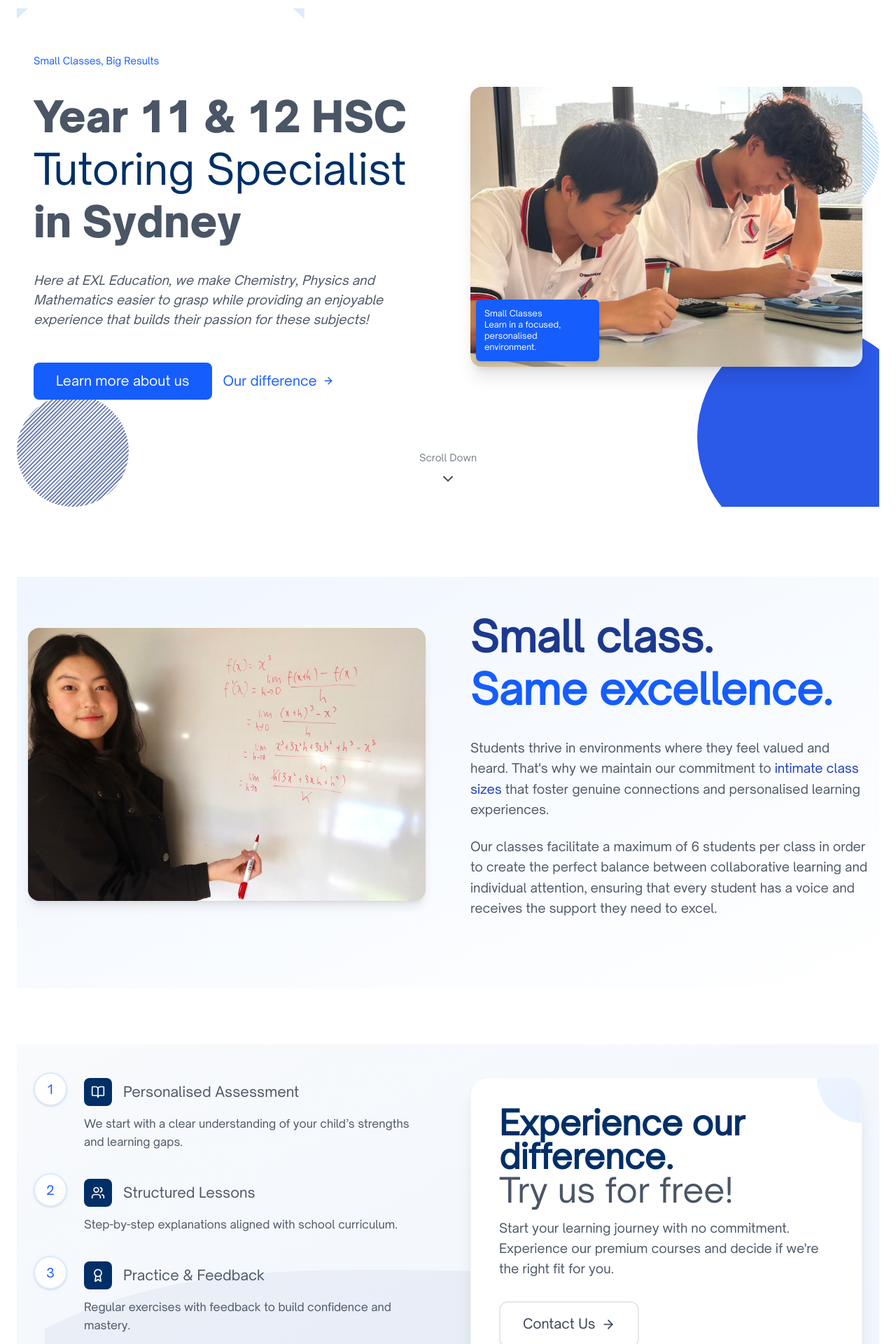
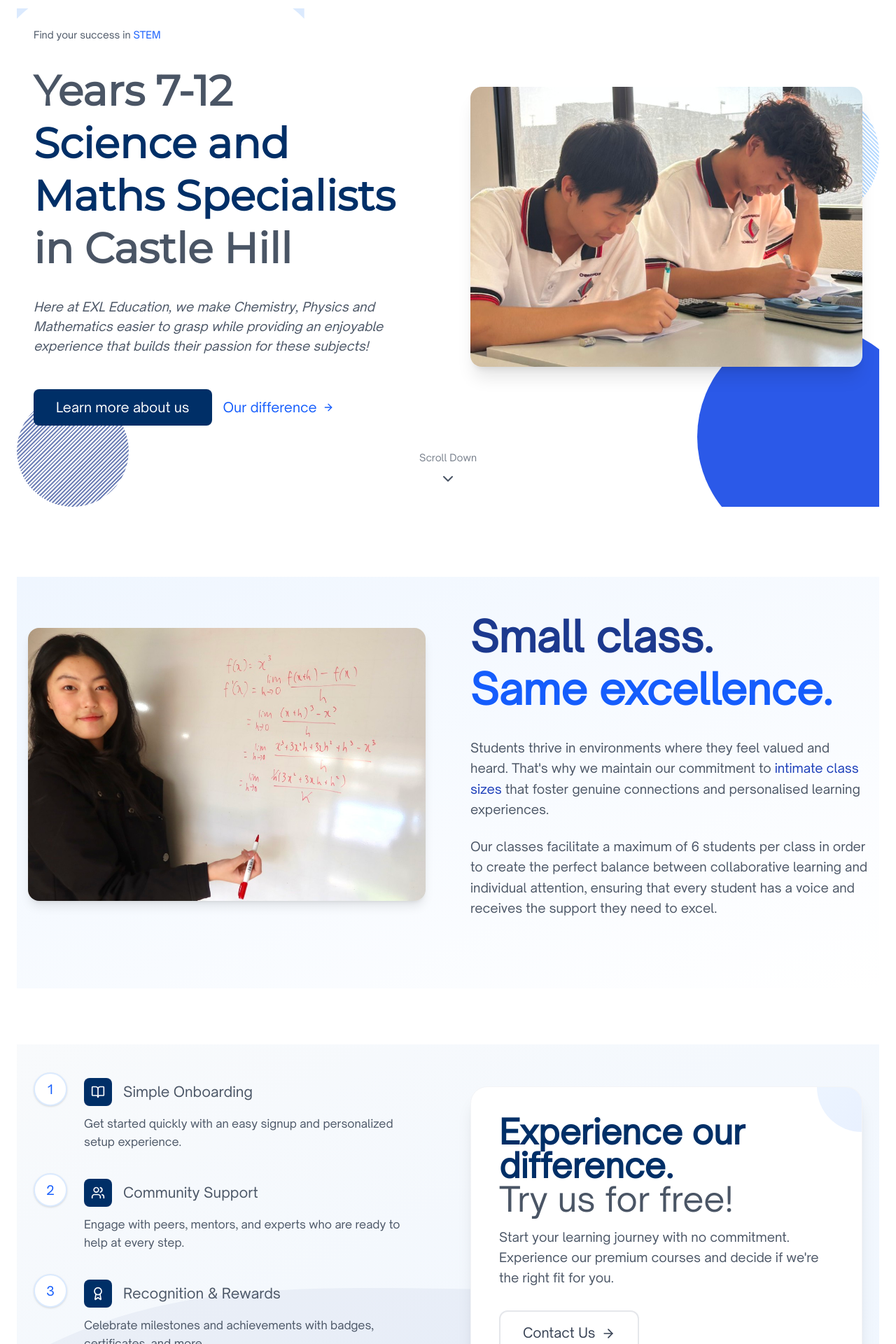
Before and after one commit to Werosh/exl-education-website, a React (Vite) app: page / in a window 1280 px wide. Shown: the part 100-2020 px from the top of the page at 70% size. Built offline with nearby package versions, Linux system fonts and the light colour scheme.

Commit message:
major changes 003

```diff
--- a/src/Pages/main pages/About.jsx
+++ b/src/Pages/main pages/About.jsx
@@ -265,15 +265,16 @@ const About = () => {
               className="text-5xl lg:text-6xl font-bold mb-6 leading-tight"
               variants={itemVariants}
             >
-              Helping HSC Students Unlock Their Full Potential
+              Helping all students unlock their full potential
             </motion.h1>
             <motion.p
               className="text-xl lg:text-xl mb-8 text-blue-100 leading-relaxed"
               variants={itemVariants}
             >
               We believe every student can achieve excellence with the right
-              guidance. That’s why we provide personalised lessons, patient
-              explanations, and ongoing support to build confidence and results.
+              guidance. That's why we help students and parents understand NSW's
+              high school journey as a whole from <br /> year 7 foundations to
+              year 12 final exams.
             </motion.p>
             <motion.div
               className="flex flex-wrap gap-6 text-sm text-blue-200"
@@ -779,6 +780,7 @@ const About = () => {
               difference that expert guidance and comprehensive support can make
               in your academic journey.
             </p>
+            <a href="/contact">
               <motion.button
                 className="bg-white text-blue-900 px-8 py-4 rounded-xl font-bold text-lg hover:bg-blue-50 transition-colors duration-300 inline-flex items-center gap-2"
                 whileHover={{ scale: 1.05 }}
@@ -787,6 +789,7 @@ const About = () => {
                 Start Your Journey
                 <ArrowRight className="w-5 h-5" />
               </motion.button>
+            </a>
           </motion.div>
         </div>
       </motion.section>
--- a/src/index.css
+++ b/src/index.css
@@ -3,6 +3,11 @@
 @font-face {
   font-family: "Open Sauce One Black";
   src: url("/src/assets/fonts/open-sauce.one-black.ttf") format("truetype");
+}
+
+@font-face {
+  font-family: "Montserrat";
+  src: url("/src/assets/fonts/Montserrat-Regular.ttf") format("truetype");
 }
 
 @font-face {
@@ -23,6 +28,11 @@ html {
   font-weight: normal;
 }
 
+.Montserrat-font {
+  font-family: Montserrat;
+  font-weight: 900;
+}
+
 h1 {
   font-family: Open Sauce One Black;
   font-weight: 700;
--- a/src/sections/FeaturesSection.jsx
+++ b/src/sections/FeaturesSection.jsx
@@ -9,29 +9,30 @@ const Features = () => {
     {
       number: "1",
       icon: BookOpen,
-      title: "Personalised Assessment",
+      title: "Simple Onboarding",
       description:
-        "We start with a clear understanding of your child’s strengths and learning gaps.",
+        "Get started quickly with an easy signup and personalized setup experience.",
     },
     {
       number: "2",
       icon: Users,
-      title: "Structured Lessons",
-      description: "Step-by-step explanations aligned with school curriculum.",
+      title: "Community Support",
+      description:
+        "Engage with peers, mentors, and experts who are ready to help at every step.",
     },
     {
       number: "3",
       icon: Award,
-      title: "Practice & Feedback",
+      title: "Recognition & Rewards",
       description:
-        "Regular exercises with feedback to build confidence and mastery. ",
+        "Celebrate milestones and achievements with badges, certificates, and more.",
     },
     {
       number: "4",
       icon: Zap,
-      title: "Progress Tracking",
+      title: "Seamless Progress",
       description:
-        "Parents and students see measurable improvement every term.",
+        "Track growth effortlessly with real-time updates and transparent reporting.",
     },
   ];
 
--- a/src/sections/Hero.jsx
+++ b/src/sections/Hero.jsx
@@ -62,26 +62,30 @@ const HeroSection = () => {
         <div className="max-w-7xl mx-auto w-full">
           <div className="grid lg:grid-cols-2 gap-16 items-center">
             {/* Left */}
-            <div className="flex flex-col justify-center space-y-8">
+            <div className="flex flex-col justify-center space-y-8 Montserrat-font ">
               <motion.span
-                className="text-sm text-blue-600 font-medium"
+                className="text-sm text-gray-600 font-medium"
                 variants={fadeInUp}
                 initial="hidden"
                 animate="visible"
                 custom={1}
               >
-                Small Classes, Big Results
+                Find your success in{" "}
+                <span className="text-blue-600 font-bold">STEM</span>
               </motion.span>
               <motion.h1
-                className="text-5xl lg:text-6xl font-bold text-gray-600 leading-tight"
+                className="text-5xl lg:text-6xl  text-gray-600 leading-tight Montserrat-font "
                 variants={fadeInUp}
                 initial="hidden"
                 animate="visible"
                 custom={2}
               >
-                Year 11 & 12 HSC{" "}
-                <span className="text-[#002F67]">Tutoring Specialist</span> in
-                Sydney
+                Years 7-12 <br />
+                <span className="text-[#002F67] Montserrat-font">
+                  Science and Maths Specialists
+                  <br />
+                </span>{" "}
+                in Castle Hill
               </motion.h1>
               <motion.p
                 className="text-lg text-gray-600 italic max-w-lg"
@@ -121,7 +125,7 @@ const HeroSection = () => {
               >
                 <button
                   onClick={NavigateAbout}
-                  className="bg-blue-600 text-white px-8 py-3 rounded-lg hover:scale-105 active:scale-95 transition"
+                  className="bg-[#002F67] text-white px-8 py-3 rounded-lg hover:scale-105 active:scale-95 transition"
                 >
                   Learn more about us
                 </button>
@@ -157,7 +161,7 @@ const HeroSection = () => {
               </motion.div> */}
 
               {/* Bottom-left card */}
-              <motion.div
+              {/* <motion.div
                 initial={{ opacity: 0, x: -30, y: 30 }}
                 animate={{ opacity: 1, x: 0, y: 0 }}
                 transition={{ duration: 0.5 }}
@@ -165,7 +169,7 @@ const HeroSection = () => {
               >
                 <div className="font-semibold">Small Classes</div>
                 <p>Learn in a focused, personalised environment.</p>
-              </motion.div>
+              </motion.div> */}
             </div>
           </div>
         </div>
--- a/src/sections/SubjectsSection.jsx
+++ b/src/sections/SubjectsSection.jsx
@@ -1,6 +1,6 @@
 import React from "react";
 import { motion } from "framer-motion";
-import { ArrowRight, BookOpen, Download } from "lucide-react";
+import { ArrowRight, BookOpen, Download, FerrisWheel } from "lucide-react";
 import SamplePDF from "../assets/pdf/FILE_7572.pdf";
 
 const UnmatchedResources = () => {
@@ -127,15 +127,16 @@ const UnmatchedResources = () => {
             </div>
 
             {/* CTA Button */}
+            <div className="flex space-x-6">
               <motion.div
                 initial={{ opacity: 0, y: 30 }}
                 whileInView={{ opacity: 1, y: 0 }}
                 viewport={{ once: true }}
                 transition={{ duration: 0.6, delay: 0.8 }}
               >
-              <a href={SamplePDF} download="SampleNotes.pdf">
+                <a href={SamplePDF} target="_blank" rel="noopener noreferrer">
                   <motion.button
-                  className="group flex items-center space-x-3 bg-blue-600 hover:bg-blue-700 text-white px-8 py-4 rounded-full font-semibold shadow-lg hover:shadow-xl transition-all duration-300 "
+                    className="group flex items-center space-x-3 bg-[#002F67] hover:bg-white hover:border-2 hover:border-black hover:text-gray-700  text-white px-8 py-4 rounded-full font-semibold shadow-lg hover:shadow-xl transition-all duration-300 "
                     whileHover={{ scale: 1.05 }}
                     whileTap={{ scale: 0.95 }}
                   >
@@ -145,6 +146,28 @@ const UnmatchedResources = () => {
                   </motion.button>
                 </a>
               </motion.div>
+              <motion.div
+                initial={{ opacity: 0, y: 30 }}
+                whileInView={{ opacity: 1, y: 0 }}
+                viewport={{ once: true }}
+                transition={{ duration: 0.6, delay: 0.8 }}
+              >
+                <a href="/contact" rel="noopener noreferrer">
+                  <motion.button
+                    className="group flex items-center space-x-3 border-2 text-gray-800 hover:bg-[#002F67] hover:text-white px-8 py-4 rounded-full font-semibold shadow-lg hover:shadow-xl transition-all duration-300 "
+                    whileHover={{ scale: 1.05 }}
+                    whileTap={{ scale: 0.95 }}
+                  >
+                    {" "}
+                    <span className="text-[15px]">
+                      {" "}
+                      Start Your Journey
+                    </span>{" "}
+                    <FerrisWheel className="w-5 h-5 group-hover:translate-x-1 transition-transform " />{" "}
+                  </motion.button>
+                </a>
+              </motion.div>
+            </div>
           </motion.div>
 
           {/* Right Column (Floating Books) */}
--- a/src/sections/TeacherSection.jsx
+++ b/src/sections/TeacherSection.jsx
@@ -24,7 +24,7 @@ const TeacherSection = () => {
     {
       id: 1,
       name: "William Leong",
-      subject: "Chemistry & English",
+      subject: "Chemistry",
       score: "99.70",
       degree: "B Commerce/B Laws @ USYD",
       experience: "96 in Chemistry, 90 in English Adv",
```
Also changed, not shown: src/assets/fonts/Montserrat-Regular.ttf (added). Lines whose indentation alone changed are shown as unchanged.
